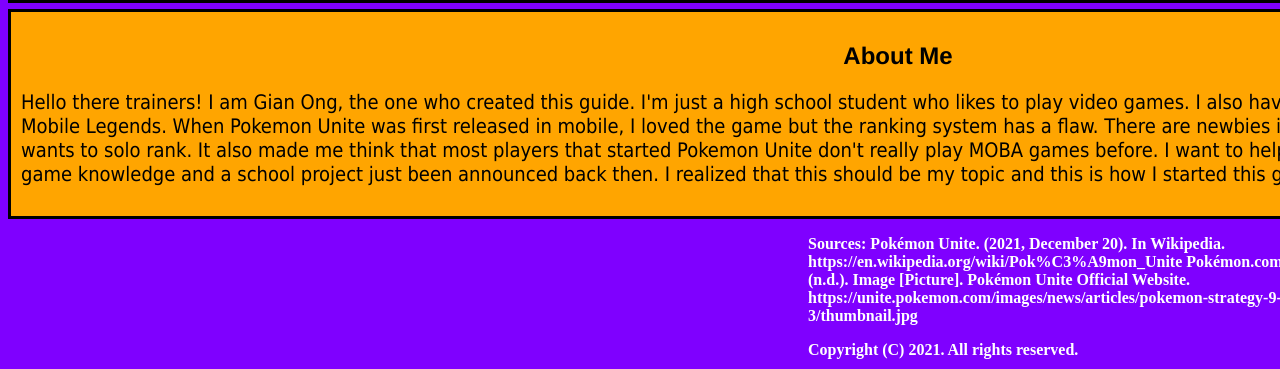
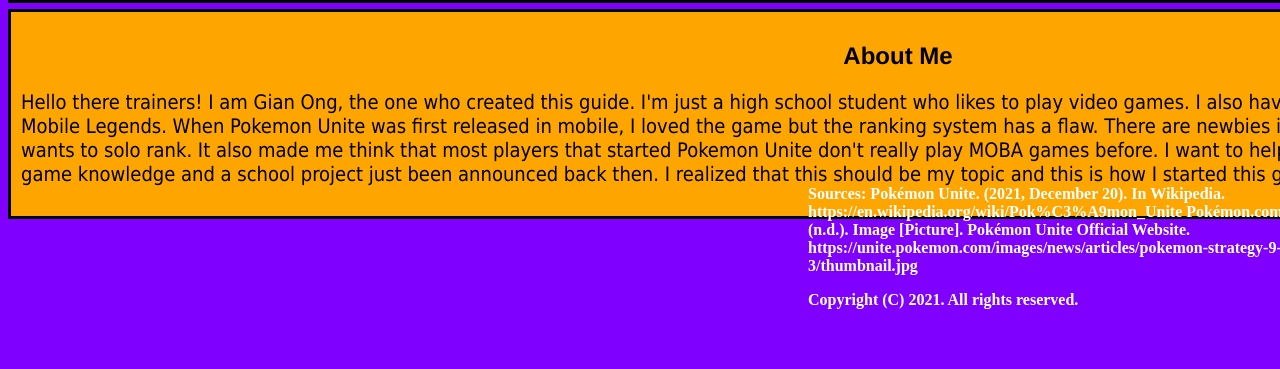
Before and after one commit to NoSenseKid/2QProjSodiumOng, a plain HTML site: page index.html in a window 1280 px wide. Shown: the part 859-1228 px from the top of the page. Drawn offline with Linux system fonts and the light colour scheme.

Commit message:
Update Homepage.css

```diff
--- a/css/Homepage.css
+++ b/css/Homepage.css
@@ -144,7 +144,7 @@ div {
 
 footer {
     position: absolute;
-	top: 1070px;
+	top: 1020px;
 	left: 800px;
 	color: white;
 	font-weight: bold;
```
